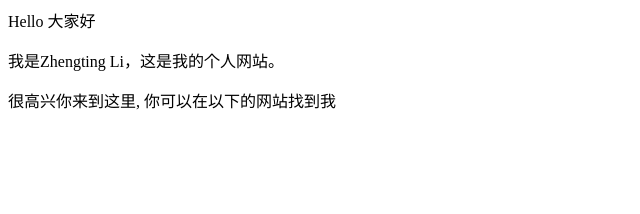
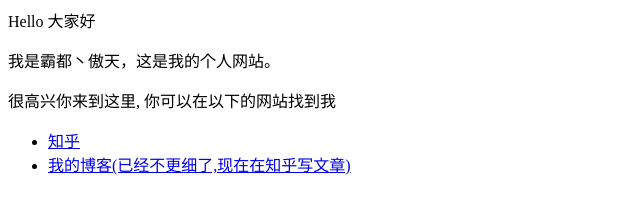
Before and after one commit to Justin-Zhengting-Li/zhengtingli.github.io, a plain HTML site: page index.html in a window 1280 px wide. Shown: the whole page, without its empty margins (0-640 px from the left). Drawn offline with Linux system fonts and the light colour scheme.

Commit message:
index.html

```diff
--- a/index.html
+++ b/index.html
@@ -1,3 +1,8 @@
 <p>Hello 大家好</p>
-<p>我是Zhengting Li，这是我的个人网站。 </p>
+<p>我是霸都丶傲天，这是我的个人网站。 </p>
 <p>很高兴你来到这里, 你可以在以下的网站找到我</p>
+
+<ul>
+  <li> <a href="https://www.zhihu.com/people/AJLoveChina">知乎</a> </li>
+  <li> <a href="http://hejie.nigeerhuo.com">我的博客(已经不更细了,现在在知乎写文章)</a> </li>
+</ul>
```
